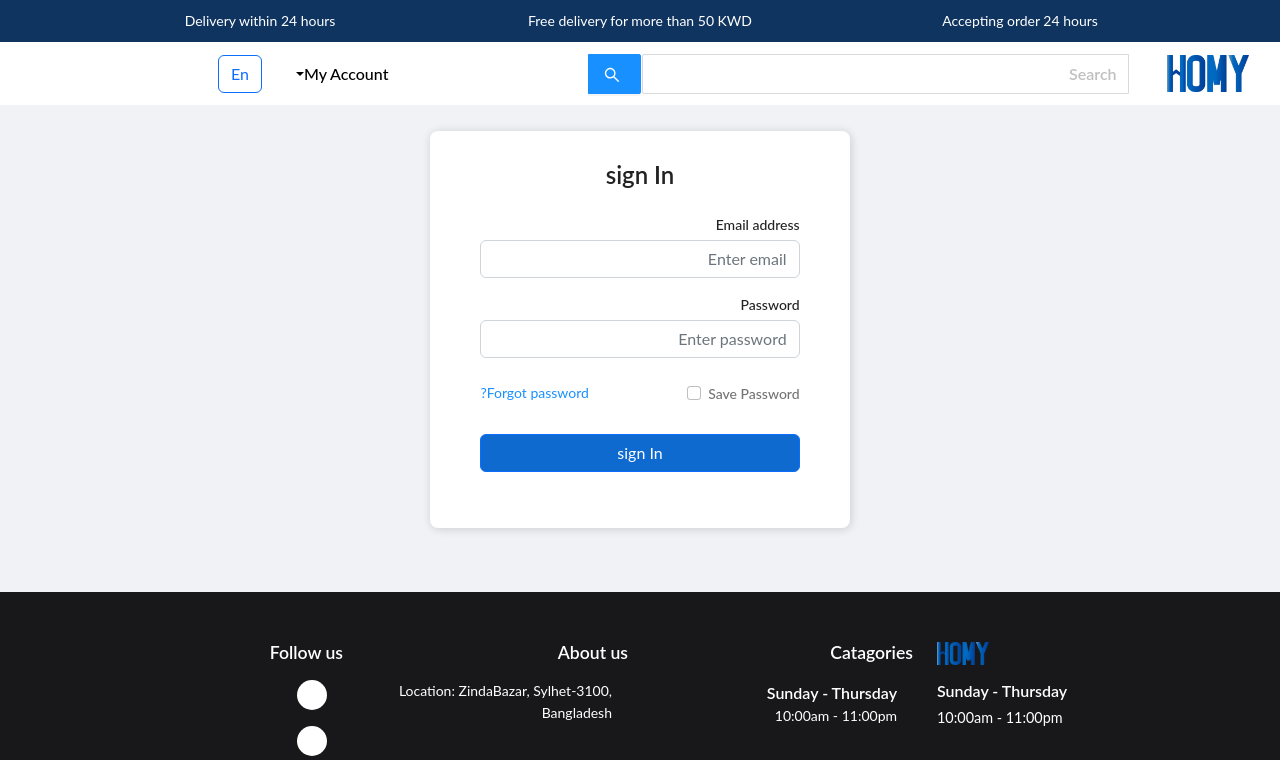
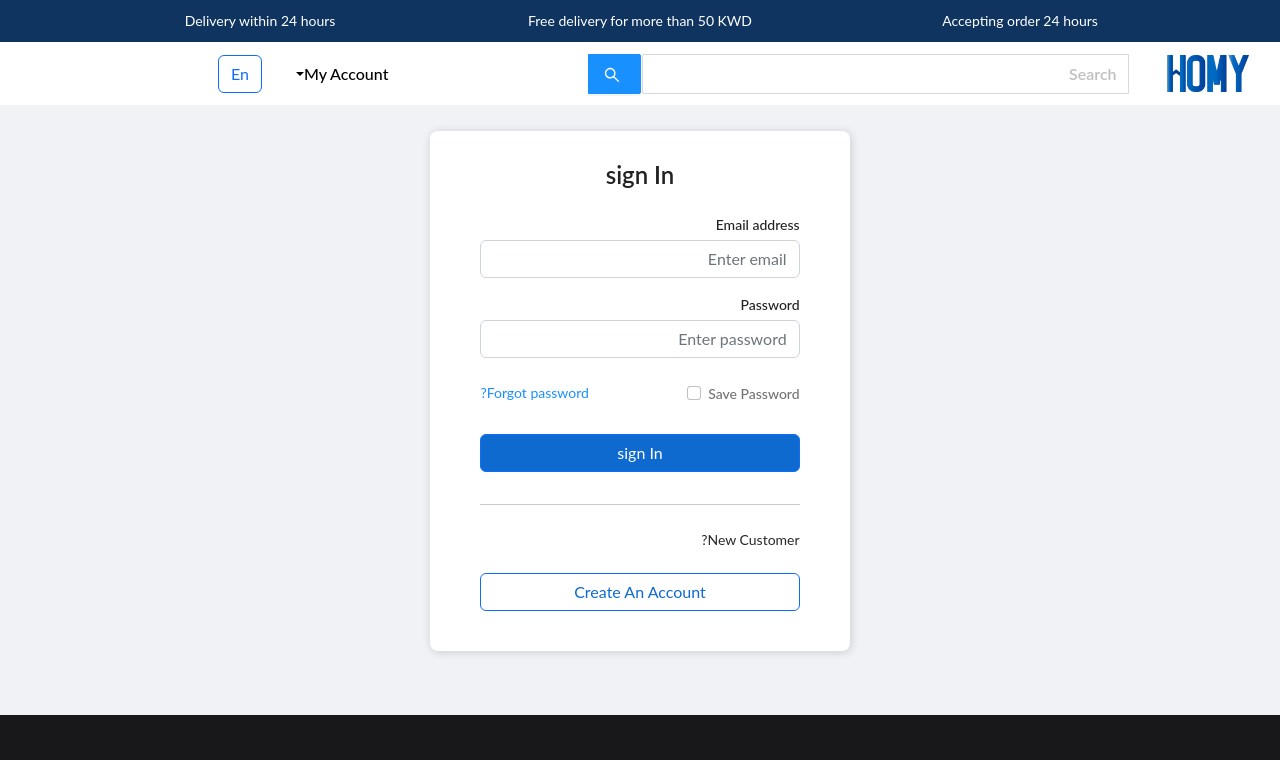
Before and after one commit to HOMY-Project/Frontend-Homy, a React (Create React App) app: page /signIn in a window 1280 px wide. Shown: the top 760 px of the page. Built offline with nearby package versions, Linux system fonts and the light colour scheme; some icons are missing; a web font is replaced by a local one.

Commit message:
handle pathname in sign in

```diff
--- a/src/Components/SignIn/index.jsx
+++ b/src/Components/SignIn/index.jsx
@@ -23,7 +23,6 @@ import './index.css';
   const { pathname } = useLocation();
   const { isFetching, user } = useSelector((state) => state.auth);
   const { t  } = useTranslation();
-
   const signIn = async (e) => {
     e.preventDefault();
     dispatch(loginStart());
@@ -89,9 +88,9 @@ import './index.css';
             </button>
           </div>
           <div className="d-grid gap-2 mt-3">
-          { pathname==='singIn'?  <hr />: ''}
-          { pathname==='singIn'? <p className=""> {t('NewCustomer')}?</p>: ''}
-           {pathname==='singIn'? <Link to="/signUp" className="new-customer-a">
+          { pathname==='/signIn'?  <hr />: ''}
+          { pathname==='/signIn'? <p className=""> {t('NewCustomer')}?</p>: ''}
+           {pathname==='/signIn'? <Link to="/signUp" className="new-customer-a">
               <button type="submit" className="btn btn-primary" disabled={isFetching} style={{ backgroundColor: '#fff', color: '#0F6AD0', width: '100%' }}>
                 {t('Create An Account')}
               </button>
```
